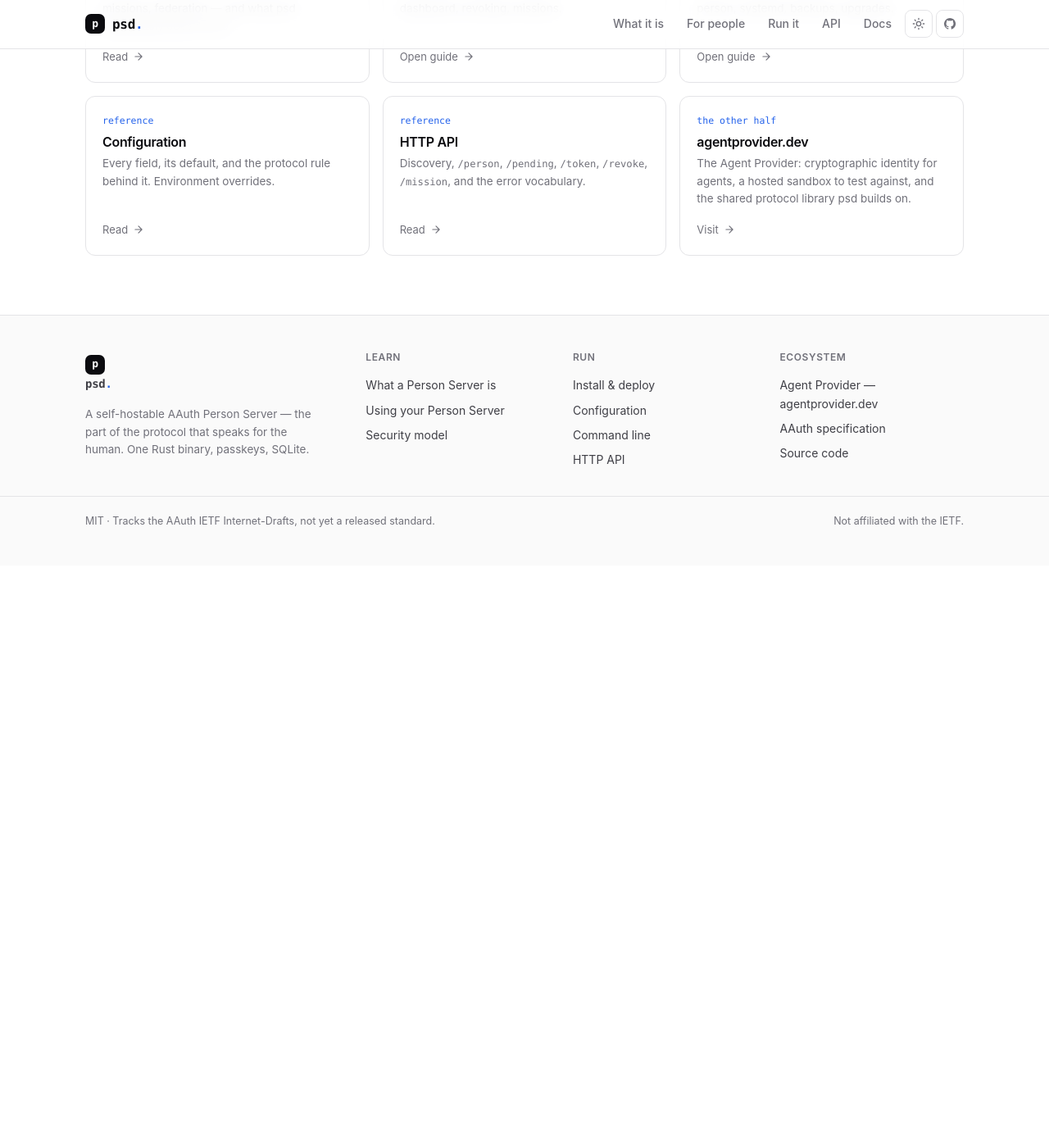
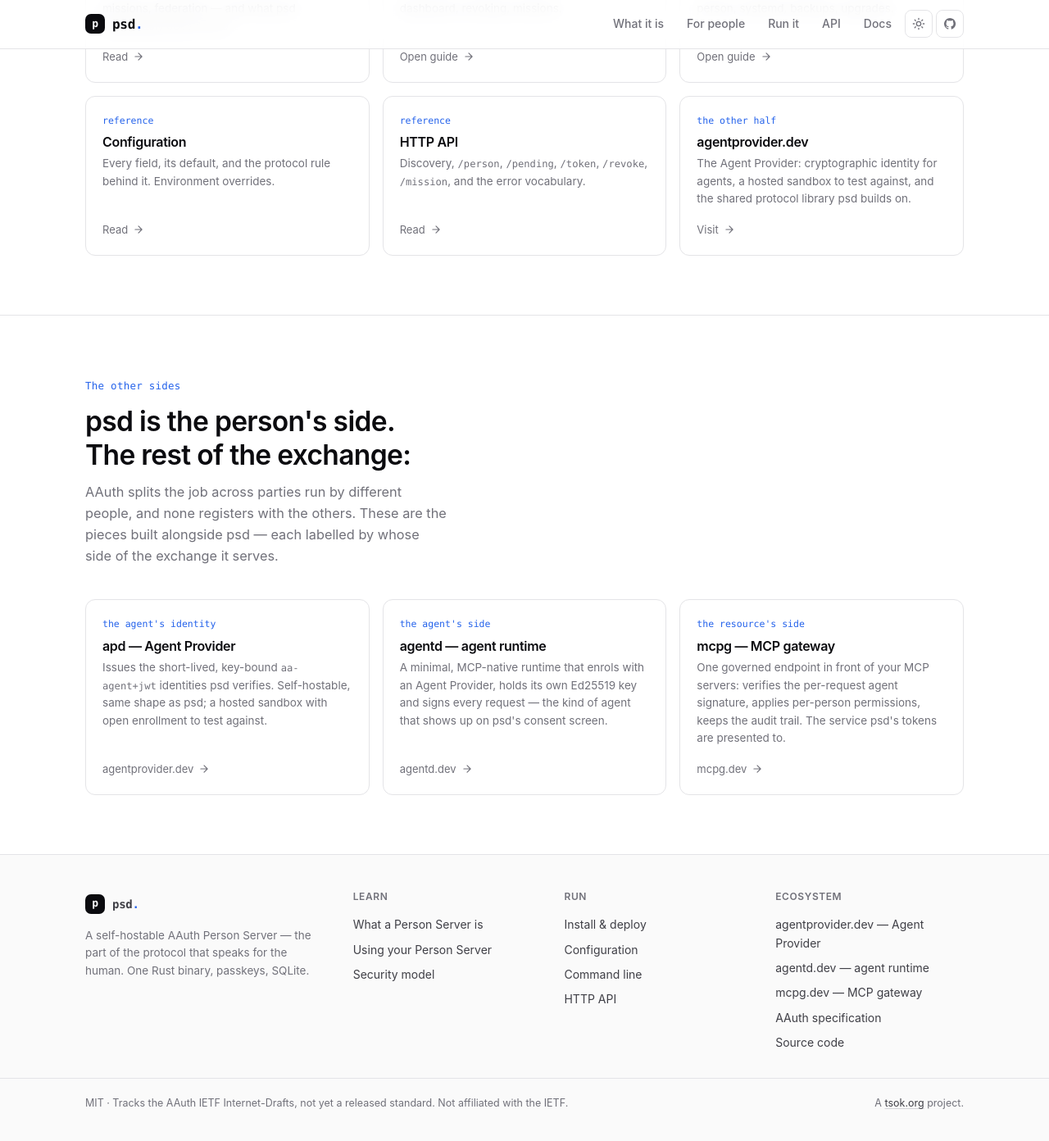
Before and after one commit to PersonServer/source-code, a Jekyll site: the page built from index.html, in a window 1280 px wide and 1400 px high, scrolled down 5177 px. Shown: the top 1392 px of the window at 82% size. Built offline with Jekyll 4.4.1, drawn with Linux system fonts in a browser that asks for light colours; before the commit the page ends 5867 px from its top, so only the background shows below that.

Commit message:
site: the other sides — agentd.dev, mcpg.dev, tsok.org credit
A landing section and footer column that name the pieces built alongside
psd, each labelled by whose side of the exchange it serves, mirroring the
cross-links agentprovider.dev now carries; the legal bar credits tsok.org
with an explicit underline (the global a{text-decoration:none} would have
hidden that it is a link). Footer brand kept a flex row.

Claude-Session: https://claude.ai/code/session_01AwSLHovXkmqgPdZC7R5mr9

```diff
--- a/_includes/footer.html
+++ b/_includes/footer.html
@@ -22,15 +22,17 @@
     </div>
     <div class="col">
       <h4>Ecosystem</h4>
-      <a href="https://agentprovider.dev">Agent Provider — agentprovider.dev</a>
+      <a href="https://agentprovider.dev">agentprovider.dev — Agent Provider</a>
+      <a href="https://agentd.dev">agentd.dev — agent runtime</a>
+      <a href="https://mcpg.dev">mcpg.dev — MCP gateway</a>
       <a href="https://github.com/dickhardt/AAuth">AAuth specification</a>
       <a href="{{ site.repo_url }}">Source code</a>
     </div>
   </div>
   <div class="legal">
     <div class="wrap">
-      <span>MIT · Tracks the AAuth IETF Internet-Drafts, not yet a released standard.</span>
-      <span>Not affiliated with the IETF.</span>
+      <span>MIT · Tracks the AAuth IETF Internet-Drafts, not yet a released standard. Not affiliated with the IETF.</span>
+      <span>A <a href="https://tsok.org">tsok.org</a> project.</span>
     </div>
   </div>
 </footer>
--- a/assets/css/site.css
+++ b/assets/css/site.css
@@ -366,13 +366,20 @@ code, kbd, pre { font-family: var(--font-mono); font-size: 0.9em; }
 
 /* ---------------------------------------------------------------- footer */
 .footer { border-top: 1px solid var(--border); padding: 44px 0; background: var(--bg-subtle); }
-.footer .wrap { display: grid; grid-template-columns: 1.4fr 1fr 1fr 1fr; gap: 28px; }
+.footer .wrap { display: grid; grid-template-columns: 1.3fr repeat(3, 1fr); gap: 28px; }
 .footer .col h4 { font-size: 12px; text-transform: uppercase; letter-spacing: .05em; color: var(--muted-fg); margin: 0 0 12px; font-weight: 600; }
 .footer .col a { display: block; color: var(--fg-soft); font-size: 14px; padding: 4px 0; transition: color .15s; }
 .footer .col a:hover { color: var(--accent); }
+/* `.footer .col a` makes links block-level, which would stack the brand mark
+   above its name; the brand stays a flex row. */
+.footer .col a.brand { display: inline-flex; }
 .footer .about p { color: var(--muted-fg); font-size: 13.5px; margin: 12px 0 0; max-width: 34ch; }
 .footer .legal { border-top: 1px solid var(--border); margin-top: 28px; padding-top: 20px; font-size: 12.5px; color: var(--muted-fg); }
 .footer .legal .wrap { display: flex; justify-content: space-between; gap: 16px; flex-wrap: wrap; }
+/* The global `a { text-decoration: none }` would render a legal-bar link as
+   plain text; make it visibly a link. */
+.footer .legal a { color: var(--fg-soft); text-decoration: underline; text-underline-offset: 2px; text-decoration-color: var(--border-strong); }
+.footer .legal a:hover { color: var(--accent); text-decoration-color: var(--accent); }
 
 /* ---------------------------------------------------------------- demo note */
 .demo-note {
--- a/index.html
+++ b/index.html
@@ -307,3 +307,34 @@ description: A Person Server is the part of AAuth that speaks for the human —
     </div>
   </div>
 </section>
+
+<!-- ============================================================ the other sides -->
+<section class="section" id="ecosystem">
+  <div class="wrap">
+    <div class="section-head">
+      <span class="eyebrow">The other sides</span>
+      <h2>psd is the person's side. The rest of the exchange:</h2>
+      <p>AAuth splits the job across parties run by different people, and none registers with the others. These are the pieces built alongside psd — each labelled by whose side of the exchange it serves.</p>
+    </div>
+    <div class="doclinks">
+      <a class="doclink" href="https://agentprovider.dev">
+        <span class="k">the agent's identity</span>
+        <h3>apd — Agent Provider</h3>
+        <p>Issues the short-lived, key-bound <code>aa-agent+jwt</code> identities psd verifies. Self-hostable, same shape as psd; a hosted sandbox with open enrollment to test against.</p>
+        <span class="go">agentprovider.dev <svg viewBox="0 0 24 24" fill="none" stroke="currentColor" stroke-width="2" stroke-linecap="round" stroke-linejoin="round"><path d="M5 12h14M12 5l7 7-7 7"/></svg></span>
+      </a>
+      <a class="doclink" href="https://agentd.dev">
+        <span class="k">the agent's side</span>
+        <h3>agentd — agent runtime</h3>
+        <p>A minimal, MCP-native runtime that enrols with an Agent Provider, holds its own Ed25519 key and signs every request — the kind of agent that shows up on psd's consent screen.</p>
+        <span class="go">agentd.dev <svg viewBox="0 0 24 24" fill="none" stroke="currentColor" stroke-width="2" stroke-linecap="round" stroke-linejoin="round"><path d="M5 12h14M12 5l7 7-7 7"/></svg></span>
+      </a>
+      <a class="doclink" href="https://mcpg.dev">
+        <span class="k">the resource's side</span>
+        <h3>mcpg — MCP gateway</h3>
+        <p>One governed endpoint in front of your MCP servers: verifies the per-request agent signature, applies per-person permissions, keeps the audit trail. The service psd's tokens are presented to.</p>
+        <span class="go">mcpg.dev <svg viewBox="0 0 24 24" fill="none" stroke="currentColor" stroke-width="2" stroke-linecap="round" stroke-linejoin="round"><path d="M5 12h14M12 5l7 7-7 7"/></svg></span>
+      </a>
+    </div>
+  </div>
+</section>
```
Also changed, not shown: docs/index.md (+6 -0 lines).
